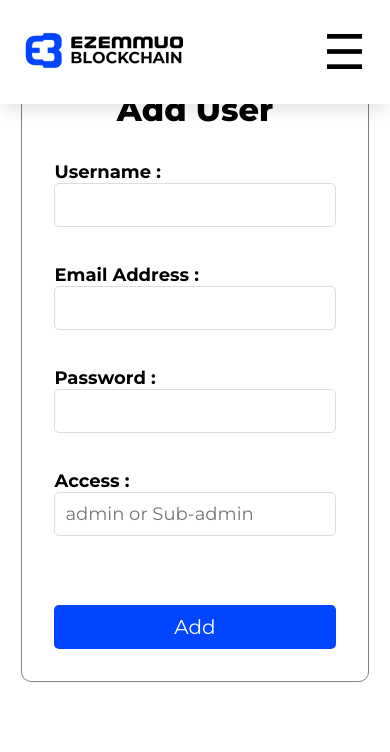
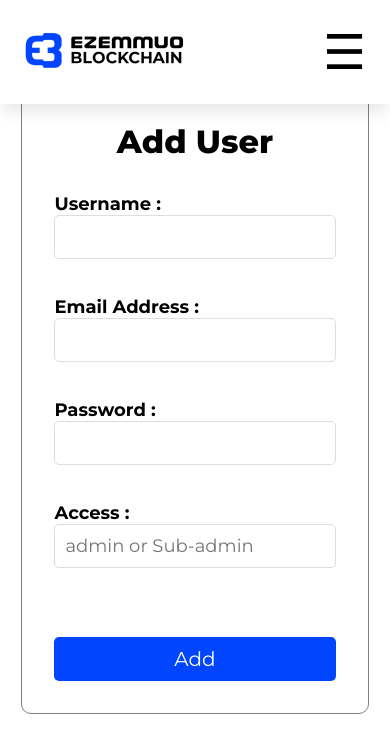
Before and after one commit to Elite-tch/ezemmuoblockchain, a React (Create React App) app in the folder front-end/: page /add in a window 390 px wide. Shown: the top 752 px of the page. Built offline with nearby package versions, Linux system fonts and the light colour scheme.

Commit message:
Update SignUp.css

```diff
--- a/front-end/src/pages/SignUp/SignUp.css
+++ b/front-end/src/pages/SignUp/SignUp.css
@@ -1,7 +1,7 @@
 .signUp{
     border: 1px solid gray;
     border-radius: 10px;
-    width: 60%;
+    width: 50%;
     margin: auto  ;
     padding: 32px;
 }
@@ -73,7 +73,7 @@ font-size: xx-large;
         width: 89%;
         margin: auto  ;
         padding: 32px;
-        padding-top: 50px;
+        margin-top: 50px;
     }
 
 
```
